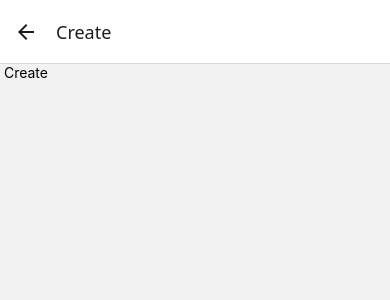
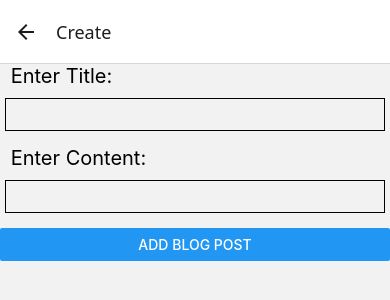
Before and after one commit to SencerBilim/React-Native-Blog-app, a React Native app: screen /Create in a window 390 px wide. Shown: the top 300 px of the page. Built offline with nearby package versions, Linux system fonts and the light colour scheme.

Commit message:
create form

```diff
--- a/src/screens/CreateScreen.js
+++ b/src/screens/CreateScreen.js
@@ -1,19 +1,39 @@
-import React, { useContext } from "react";
-import { View, Text, StyleSheet} from "react-native";
+import React, { useContext, useState } from "react";
+import { View, Text, StyleSheet, TextInput, Button} from "react-native";
 import { Context } from "../context/BlogContext";
 
 const CreateScreen = () => {
+   const [title , setTitle] = useState("");
+   const [content, setContent] = useState("");
 
-
-    return <View>
-        <Text> Create </Text>
+    return (
+    <View>
+        <Text style={styles.label}> Enter Title: </Text>
+        <TextInput style={styles.input} value={title} onChangeText={(text) => setTitle(text)}/>
+        <Text style={styles.label}> Enter Content: </Text>
+        <TextInput style={styles.input} value={content} onChangeText={(text) => setContent(text)}/>
+        <Button title="Add Blog Post" />
     </View>
-}
+)}
 
 
 
 const styles = StyleSheet.create({
+    input: {
+        fontSize: 18,
+        borderWidth:1,
+        borderColor: "black",
+        marginBottom: 15,
+        padding: 5,
+        margin: 5
 
+    },
+    label: {
+        fontSize: 20,
+        marginBottom: 5,
+        marginLeft: 5
+
+    }
 });
 
 export default CreateScreen;
--- a/src/screens/IndexScreens.js
+++ b/src/screens/IndexScreens.js
@@ -1,13 +1,24 @@
-import React, { useContext } from "react";
+import React, { useContext, useLayoutEffect } from "react";
 import { View, Text, StyleSheet, FlatList, Button, TouchableOpacity } from "react-native";
 import { Context } from "../context/BlogContext";
 import MaterialCommunityIcons from '@expo/vector-icons/MaterialCommunityIcons';
 import ShowScreen from "./ShowScreen";
+import AntDesign from '@expo/vector-icons/AntDesign';
 
 
 
 const IndexScreen = ({navigation}) => {
     const { state, addBlogPost, deleteBlogPost } = useContext(Context)
+
+    useLayoutEffect(() => {
+        navigation.setOptions({
+            headerRight: () => (
+                <TouchableOpacity onPress={() => navigation.navigate("Create")}>
+                    <AntDesign name="plus" size={24} color="black" style={{ marginRight: 15 }} />
+                </TouchableOpacity>
+            ),
+        });
+    }, [navigation]);
 
     return <View>
         <Button title="Add Post" onPress={addBlogPost}/>
@@ -35,6 +46,12 @@ const IndexScreen = ({navigation}) => {
 
 };
 
+
+IndexScreen.navigationOptions = () => {}
+
+
+
+
 const styles = StyleSheet.create({
     row: {
         flexDirection: "row",
```
